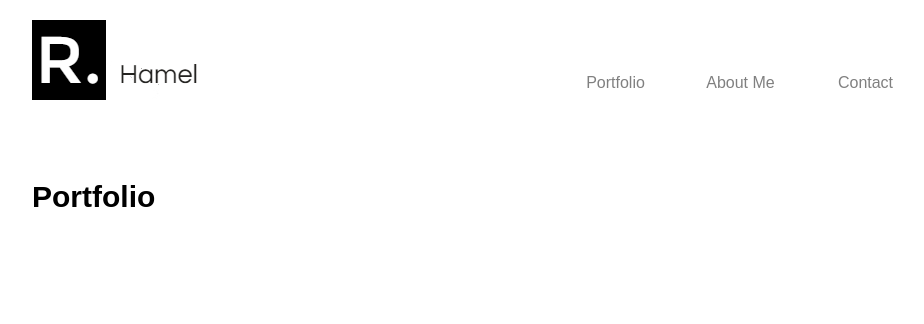
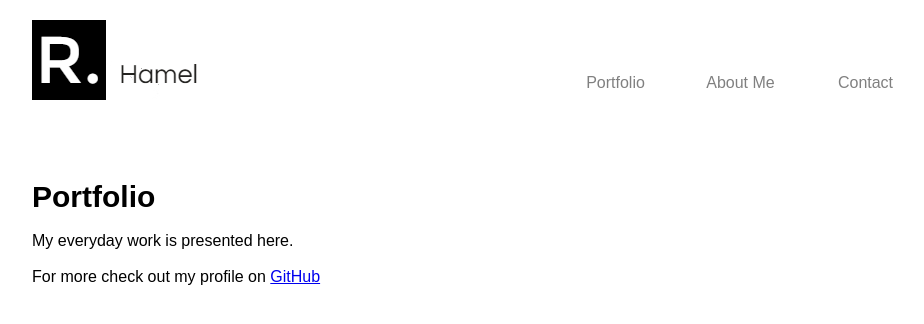
Before and after one commit to Seisachtheia/Portfolio, a website: page public/index.html in a window 1280 px wide. Shown: the whole page, without its empty margins (160-1084 px from the left). Drawn offline with Linux system fonts and the light colour scheme.

Commit message:
no message

```diff
--- a/public/index.html
+++ b/public/index.html
@@ -46,6 +46,14 @@
 
                 <h1> Portfolio</h1>
 
+                <br>
+
+                <p>My everyday work is presented here.</p>
+
+                <br>
+
+                For more check out my profile on <a href="https://github.com/Seisachtheia">GitHub</a>
+
             </div>
 
         </section>
```
